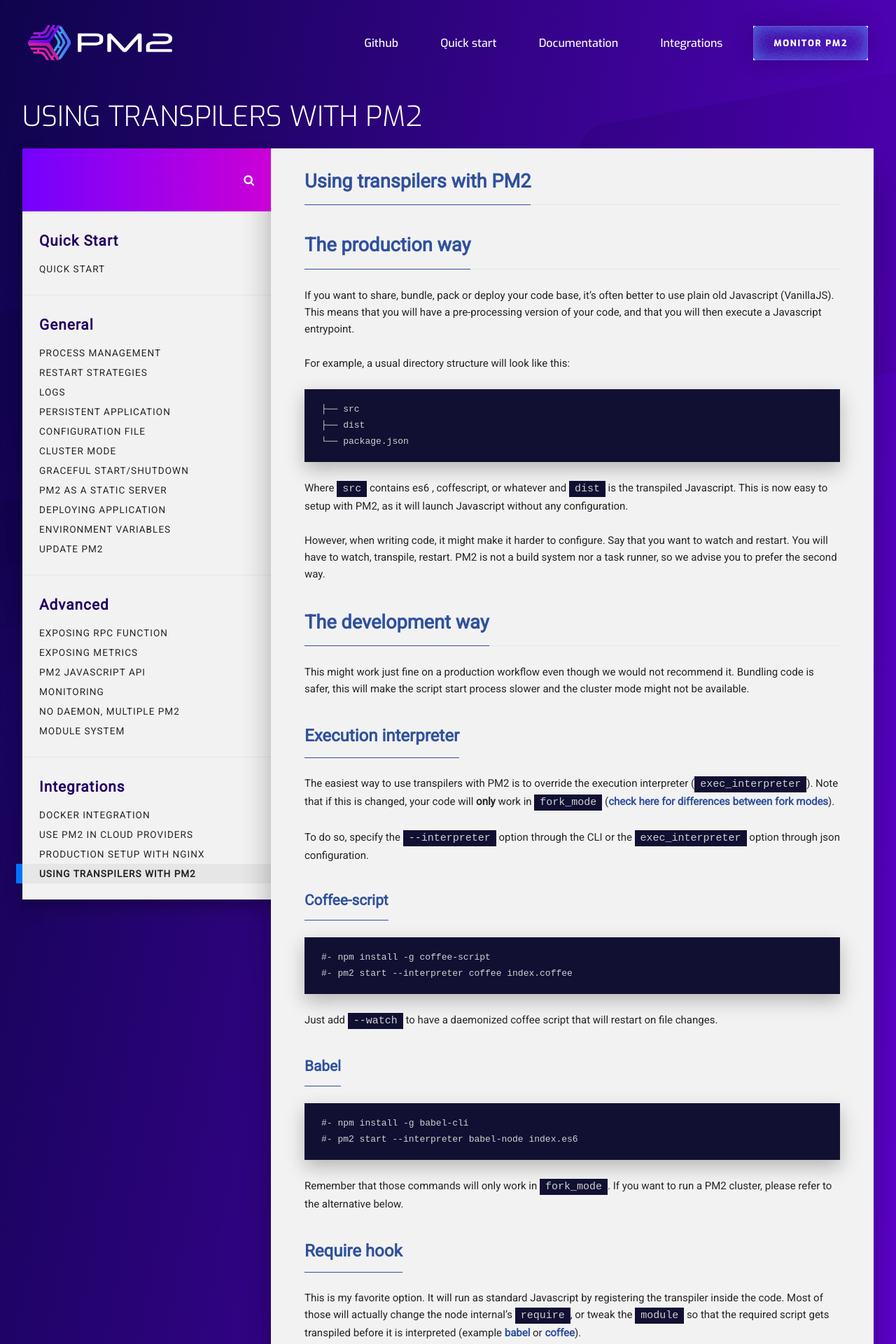
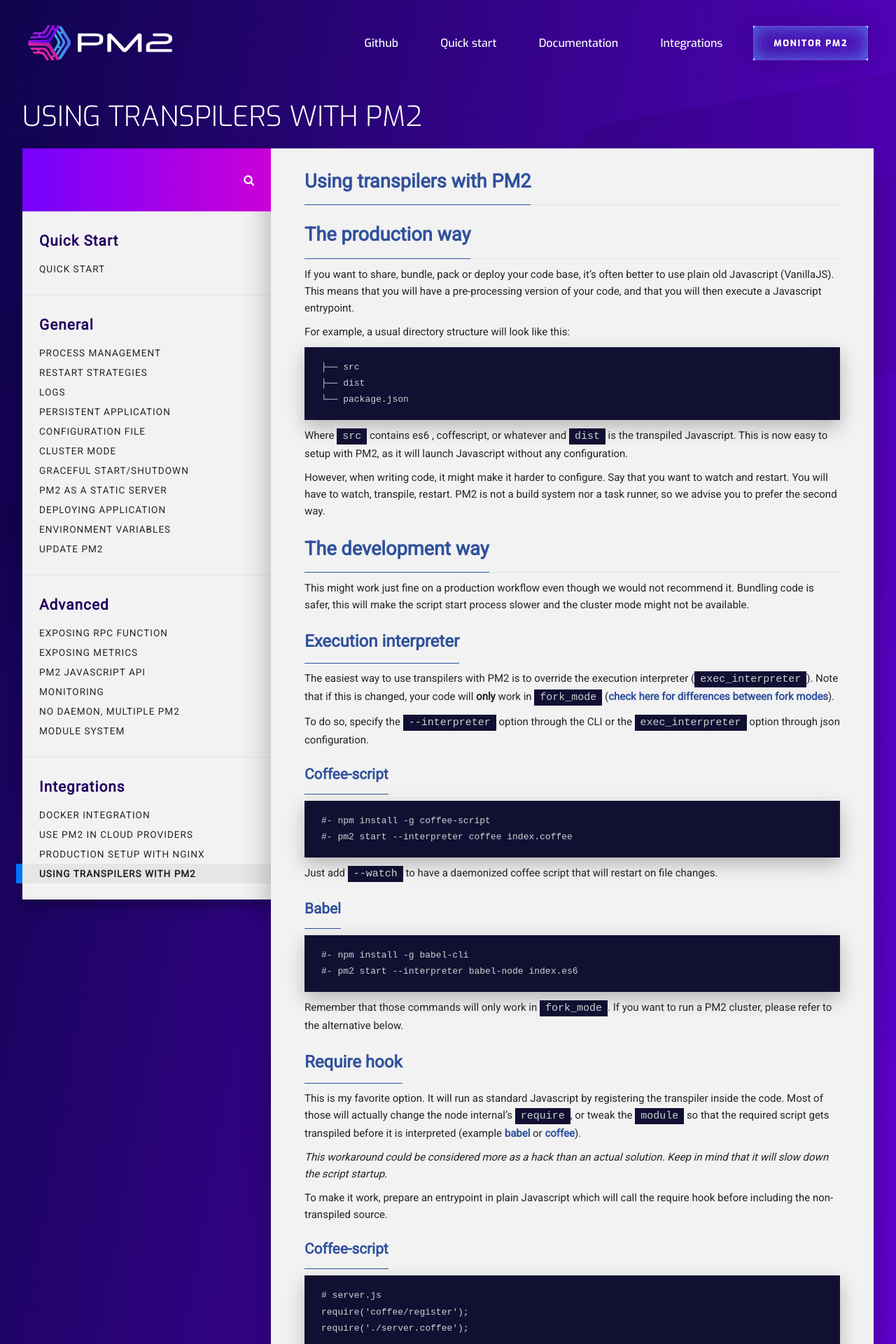
Before and after one commit to pm2-hive/pm2-hive.github.io, a Jekyll site: the page built from docs/tutorial/using-transpilers-with-pm2.md, in a window 1280 px wide. Shown: the top 1920 px of the page at 70% size. Built offline with Jekyll 4.4.1, drawn with Linux system fonts in a browser that asks for light colours; comment, search, counter and statistics services are not loaded.

Commit message:
Update section-doc.scss

```diff
--- a/_sass/section-doc.scss
+++ b/_sass/section-doc.scss
@@ -254,7 +254,7 @@
     h4,
     p,
     div.highlighter-rouge {
-      margin: 0 0 25px;
+      margin: 0 0 10px;
     }
 
     :not(pre) > code {
```
